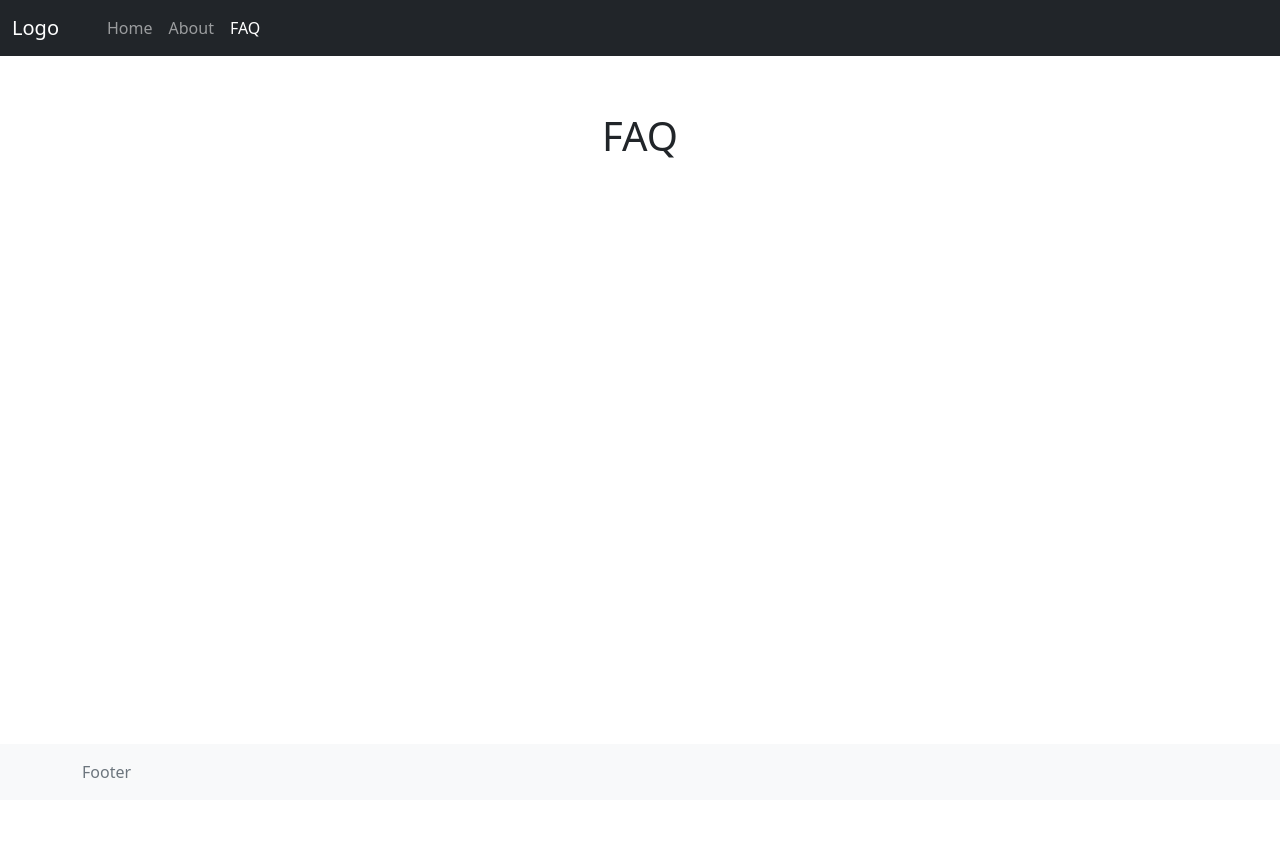
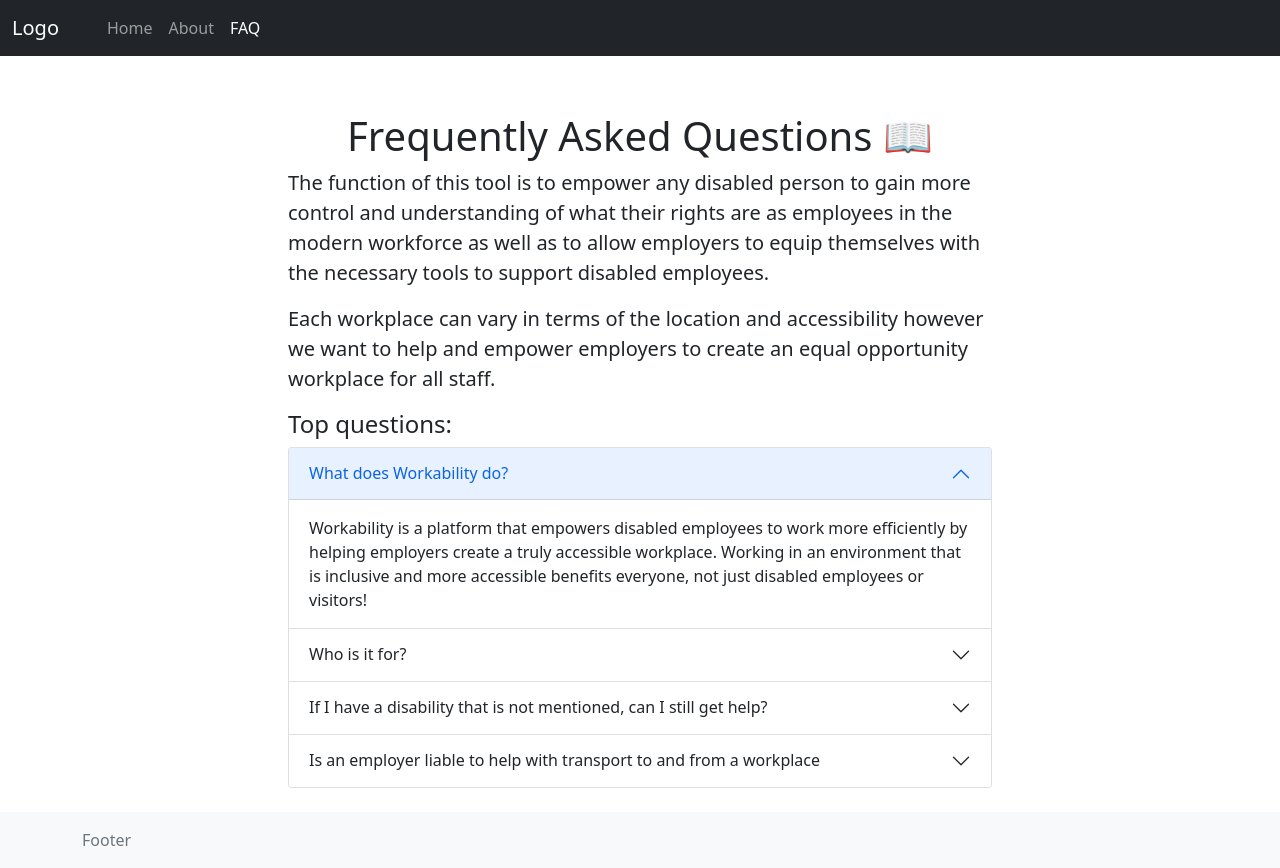
Before and after one commit to thaysom22/SODA_hackathon_team_12, a Flask app: page /faq in a window 1280 px wide. Before the commit the page ends 778 px from the top, so only its background shows below. Run offline with Flask 2, Linux system fonts and the light colour scheme; some libraries are stand-ins or nearby versions.

Commit message:
Add FAQ Page - closes #21

```diff
--- a/templates/faq.html
+++ b/templates/faq.html
@@ -5,8 +5,72 @@
 
 {% block content %}
 
-<div class="content-wrapper text-center">
-  <h1 class="mt-5">{{ page_title }}</h1>
+<div class="content-wrapper px-5">
+  <section>
+    <h1 class="mt-5 text-center">Frequently Asked Questions 📖</h1>
+
+    <p class="lead">
+      The function of this tool is to empower any disabled person to gain more control and
+      understanding of what their rights are as employees in the modern workforce as well as to allow employers to equip themselves with the necessary tools to support disabled employees.
+    </p>
+
+    <p class="lead">
+      Each workplace can vary in terms of the location and accessibility however we want to help and empower employers to create an equal opportunity workplace for all staff.
+    </p>
+  </section>
+
+  <h2 class="h4">Top questions:</h2>
+  <div class="accordion mb-4" id="faq-accordion">
+    <div class="accordion-item">
+      <h2 class="accordion-header" id="questionOne">
+        <button class="accordion-button" type="button" data-bs-toggle="collapse" data-bs-target="#collapseOne" aria-expanded="true" aria-controls="collapseOne">
+          What does Workability do?
+        </button>
+      </h2>
+      <div id="collapseOne" class="accordion-collapse collapse show" aria-labelledby="questionOne" data-bs-parent="#faq-accordion">
+        <div class="accordion-body">
+          Workability is a platform that empowers disabled employees to work more efficiently by helping employers create a truly accessible workplace. Working in an environment that is inclusive and more accessible benefits everyone, not just disabled employees or visitors!
+        </div>
+      </div>
+    </div>
+    <div class="accordion-item">
+      <h2 class="accordion-header" id="questionTwo">
+        <button class="accordion-button collapsed" type="button" data-bs-toggle="collapse" data-bs-target="#collapseTwo" aria-expanded="false" aria-controls="collapseTwo">
+          Who is it for?
+        </button>
+      </h2>
+      <div id="collapseTwo" class="accordion-collapse collapse" aria-labelledby="questionTwo" data-bs-parent="#accordionExample">
+        <div class="accordion-body">
+          Workability is a platform and tool that can be used by anyone with accessibility needs in the workplace. For now we have focused on these 4 main categories of disabilites: Vision, Mobility, Auditory and Cognitive impairments, with more recommendations to be added in as the project grows!
+        </div>
+      </div>
+    </div>
+    <div class="accordion-item">
+      <h2 class="accordion-header" id="questionThree">
+        <button class="accordion-button collapsed" type="button" data-bs-toggle="collapse" data-bs-target="#collapseThree" aria-expanded="false" aria-controls="collapseThree">
+          If I have a disability that is not mentioned, can I still get help?
+        </button>
+      </h2>
+      <div id="collapseThree" class="accordion-collapse collapse" aria-labelledby="questionThree" data-bs-parent="#accordionExample">
+        <div class="accordion-body">
+          <strong>Yes!</strong> We want to engage and help people from all walks of life regardless of their disabilities. If your disability has not been addressed then please let us know in the 'Other' text field and we will do our best to help!
+        </div>
+      </div>
+    </div>
+    <div class="accordion-item">
+      <h2 class="accordion-header" id="questionFour">
+        <button class="accordion-button collapsed" type="button" data-bs-toggle="collapse" data-bs-target="#collapseFour" aria-expanded="false" aria-controls="collapseFour">
+          Is an employer liable to help with transport to and from a workplace
+        </button>
+      </h2>
+      <div id="collapseFour" class="accordion-collapse collapse" aria-labelledby="questionFour" data-bs-parent="#accordionExample">
+        <div class="accordion-body">
+          No, however the employer must accommodate any and all disabled staff members to have
+          access to all facilities both in the work environment as well as accessing the workplace. Example: Disabled Parking.
+        </div>
+      </div>
+    </div>
+  </div>
 </div>
 
 {% endblock %}
```
